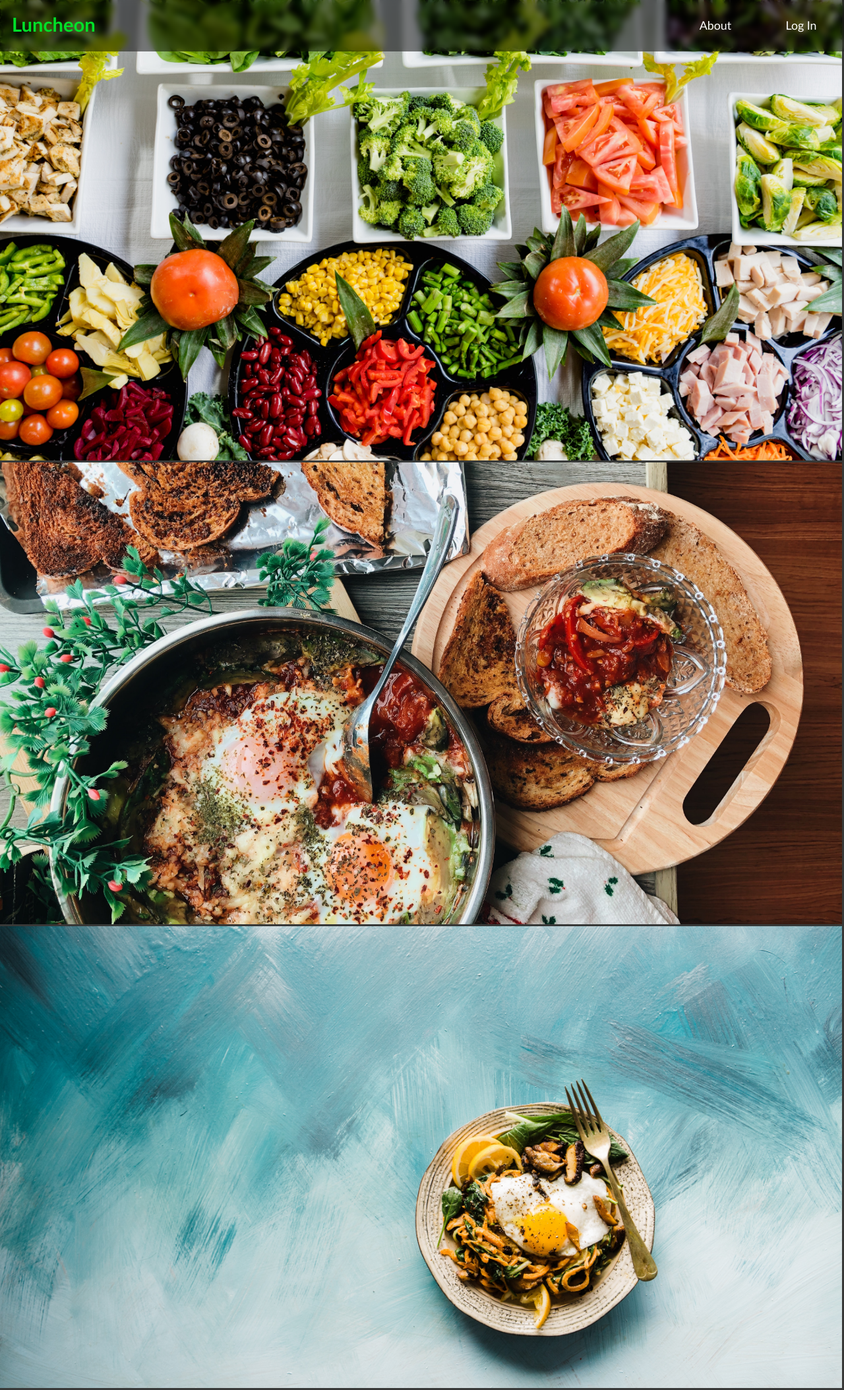
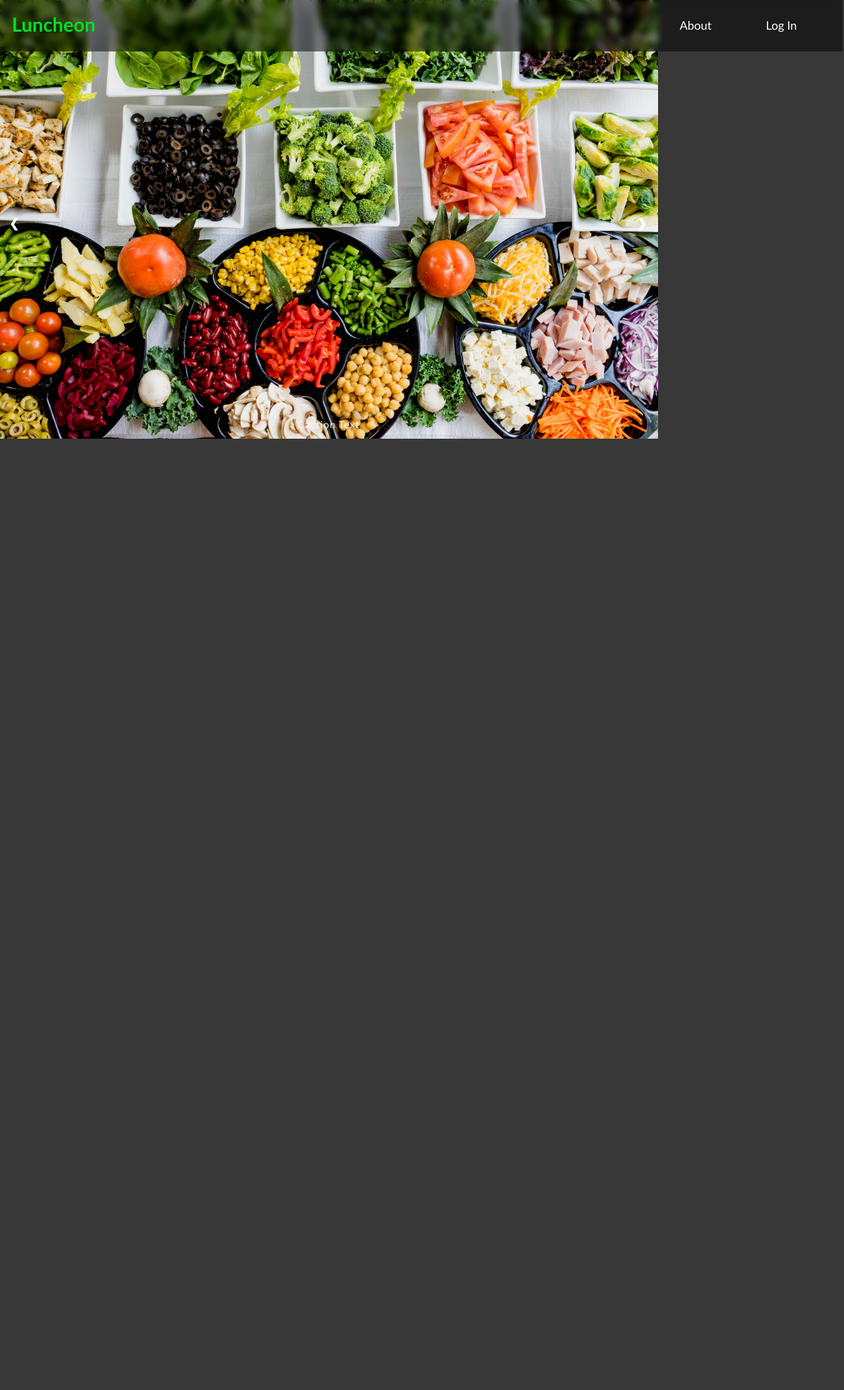
Before and after one commit to AtharvG-124/Atharv-Adrish-Chakshan-2, a PHP site: page / in a window 1280 px wide. Shown: the whole page at 66% size. After the commit the page ends 665 px from the top, so only its background shows below. Run offline with PHP 8.4, Linux system fonts and the light colour scheme.

Commit message:
slider uptade

```diff
--- a/index.html
+++ b/index.html
@@ -20,12 +20,43 @@
 
     </div>
 
-    <div id="head-img">
-        <img src="assets/dan-gold-4_jhDO54BYg-unsplash.jpg" alt="">
-        <img src="assets/jingxi-lau-WfcBiBvcZ04-unsplash.jpg" alt="">
-        <img src="assets/brooke-lark-4J059aGa5s4-unsplash.jpg" alt="">
-    </div>
-    <!-- Homepage Branch Pull/Push Test  -->
+    <div class="slideshow-container">
 
+        <div class="mySlides fade">
+            <div class="numbertext">1 / 3</div>
+            <img src="assets/dan-gold-4_jhDO54BYg-unsplash.jpg" style="width: 100%;">
+            <div class="text">Caption Text</div>
+        </div>
+
+        <div class="mySlides fade">
+            <div class="numbertext">2 / 3</div>
+            <img src="assets/jingxi-lau-WfcBiBvcZ04-unsplash.jpg" alt="">
+            <div class="text">Caption Two</div>
+        </div>
+
+        <div class="mySlides fade">
+            <div class="numbertext">3 / 3</div>
+            <img src="assets/brooke-lark-4J059aGa5s4-unsplash.jpg" alt="">
+            <div class="text">Caption Three</div>
+        </div>
+
+        <div class="mySlides fade">
+            <div class="numbertext">4 / 5</div>
+            <img src="assets/chad-montano-eeqbbemH9-c-unsplash.jpg" alt="">
+            <div class="text">Caption Three</div>
+        </div>
+
+        <div class="mySlides fade">
+            <div class="numbertext">5 / 5</div>
+            <img src="assets/davide-cantelli-jpkfc5_d-DI-unsplash.jpg" alt="">
+            <div class="text">Caption Three</div>
+        </div>
+
+        <a class="prev" onclick="plusSlides(-1)">&#10094;</a>
+        <a class="next" onclick="plusSlides(1)">&#10095;</a>
+
+      </div>
+
+    <script src="script.js"></script>
 </body>
 </html>
--- a/script.js
+++ b/script.js
@@ -0,0 +1,28 @@
+var slideIndex = 1;
+showSlides(slideIndex);
+
+// Next/previous controls
+function plusSlides(n) {
+  showSlides(slideIndex += n);
+}
+
+// Thumbnail image controls
+function currentSlide(n) {
+  showSlides(slideIndex = n);
+}
+
+function showSlides(n) {
+  var i;
+  var slides = document.getElementsByClassName("mySlides");
+  var dots = document.getElementsByClassName("dot");
+  if (n > slides.length) {slideIndex = 1}
+  if (n < 1) {slideIndex = slides.length}
+  for (i = 0; i < slides.length; i++) {
+      slides[i].style.display = "none";
+  }
+  for (i = 0; i < dots.length; i++) {
+      dots[i].className = dots[i].className.replace(" active", "");
+  }
+  slides[slideIndex-1].style.display = "block";
+  dots[slideIndex-1].className += " active";
+}
--- a/styles.css
+++ b/styles.css
@@ -31,6 +31,103 @@ body{
     max-height: 700px;
     object-fit: cover;
     object-position: 10% 50%;
+}
+
+* {box-sizing:border-box}
+
+/* Slideshow container */
+.slideshow-container {
+  max-width: 1000px;
+  position: relative;
+  margin-left: 0;
+  margin-right: 0;
+  border-color:     #009930;
+}
+
+/* Hide the images by default */
+.mySlides {
+  display: none;
+}
+
+/* Next & previous buttons */
+.prev, .next {
+  cursor: pointer;
+  position: absolute;
+  top: 50%;
+  width: auto;
+  margin-top: -22px;
+  padding: 16px;
+  color: white;
+  font-weight: bold;
+  font-size: 18px;
+  transition: 0.6s ease;
+  border-radius: 0 3px 3px 0;
+  user-select: none;
+}
+
+/* Position the "next button" to the right */
+.next {
+  right: 0;
+  border-radius: 3px 0 0 3px;
+}
+
+/* On hover, add a black background color with a little bit see-through */
+.prev:hover, .next:hover {
+  background-color: rgba(0,0,0,0.8);
+}
+
+/* Caption text */
+.text {
+  color: #f2f2f2;
+  font-size: 15px;
+  padding: 8px 12px;
+  position: absolute;
+  bottom: 8px;
+  width: 100%;
+  text-align: center;
+}
+
+/* Number text (1/3 etc) */
+.numbertext {
+  color: #f2f2f2;
+  font-size: 12px;
+  padding: 8px 12px;
+  position: absolute;
+  top: 0;
+}
+
+/* The dots/bullets/indicators */
+.dot {
+  cursor: pointer;
+  height: 15px;
+  width: 15px;
+  margin: 0 2px;
+  background-color: #bbb;
+  border-radius: 50%;
+  display: inline-block;
+  transition: background-color 0.6s ease;
+}
+
+.active, .dot:hover {
+  background-color: #717171;
+}
+
+/* Fading animation */
+.fade {
+  -webkit-animation-name: fade;
+  -webkit-animation-duration: 1.5s;
+  animation-name: fade;
+  animation-duration: 1.5s;
+}
+
+@-webkit-keyframes fade {
+  from {opacity: .4}
+  to {opacity: 1}
+}
+
+@keyframes fade {
+  from {opacity: .4}
+  to {opacity: 1}
 }
 
 nav{
```
Also changed, not shown: forms.css (indentation only).
